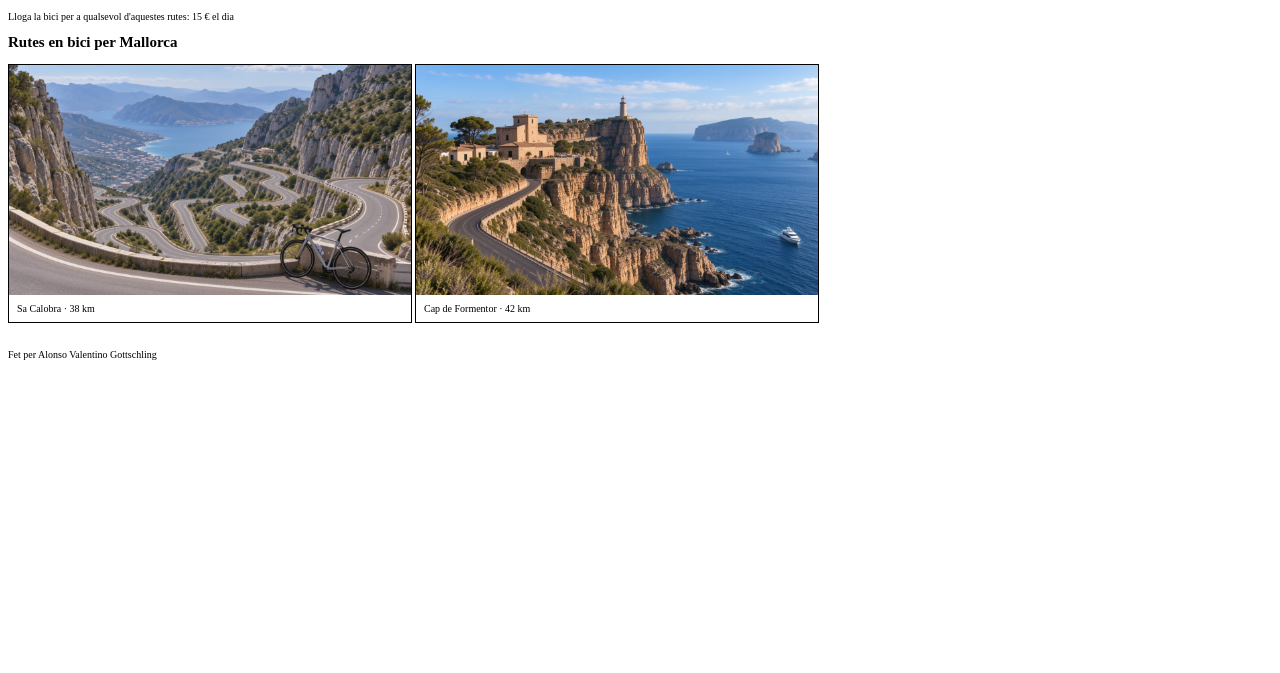
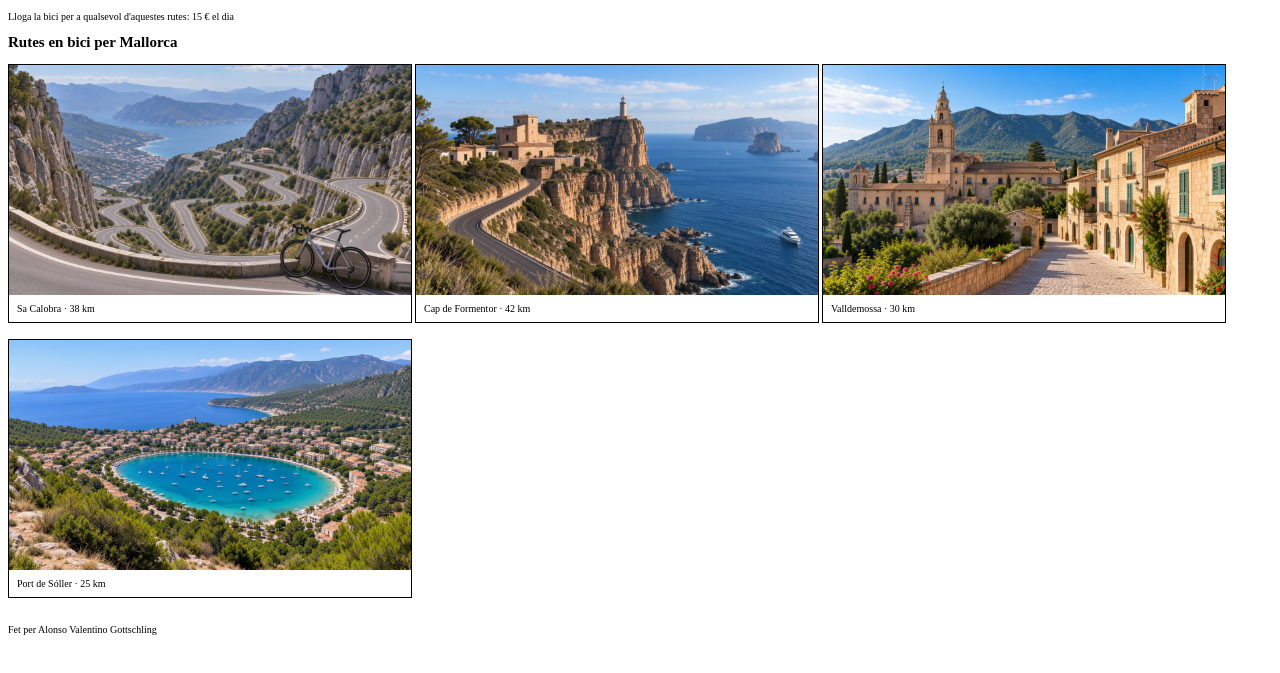
Before and after one commit to Alonsoggg244/gottschling_alonso_valentino_solucions_examen1, a plain HTML site: page galeria.html in a window 1280 px wide. Shown: the part 39-712 px from the top of the page. Drawn offline with Linux system fonts and the light colour scheme.

Commit message:
Comprovacions al html

```diff
--- a/galeria.html
+++ b/galeria.html
@@ -27,6 +27,16 @@
                 <img src="img/formentor.jpg" alt="Fars al cap de Formentor sobre un penya-segat davant la mar">
                 <figcaption>Cap de Formentor <span class="km">· 42 km</span></figcaption>
             </figure>
+
+            <figure>
+                <img src="img/valldemossa.jpg" alt="Carrer empedrat del poble amb l'església i la serra al darrere">
+                <figcaption>Valldemossa <span class="km">· 30 km</span></figcaption>
+            </figure>
+
+            <figure>
+                <img src="img/port_soller.jpg" alt="Baia en forma de mitja lluna amb vaixells i el poble vora la mar">
+                <figcaption>Port de Sóller <span class="km">· 25 km</span></figcaption>
+            </figure>
         </div>
     </main>
 
```
